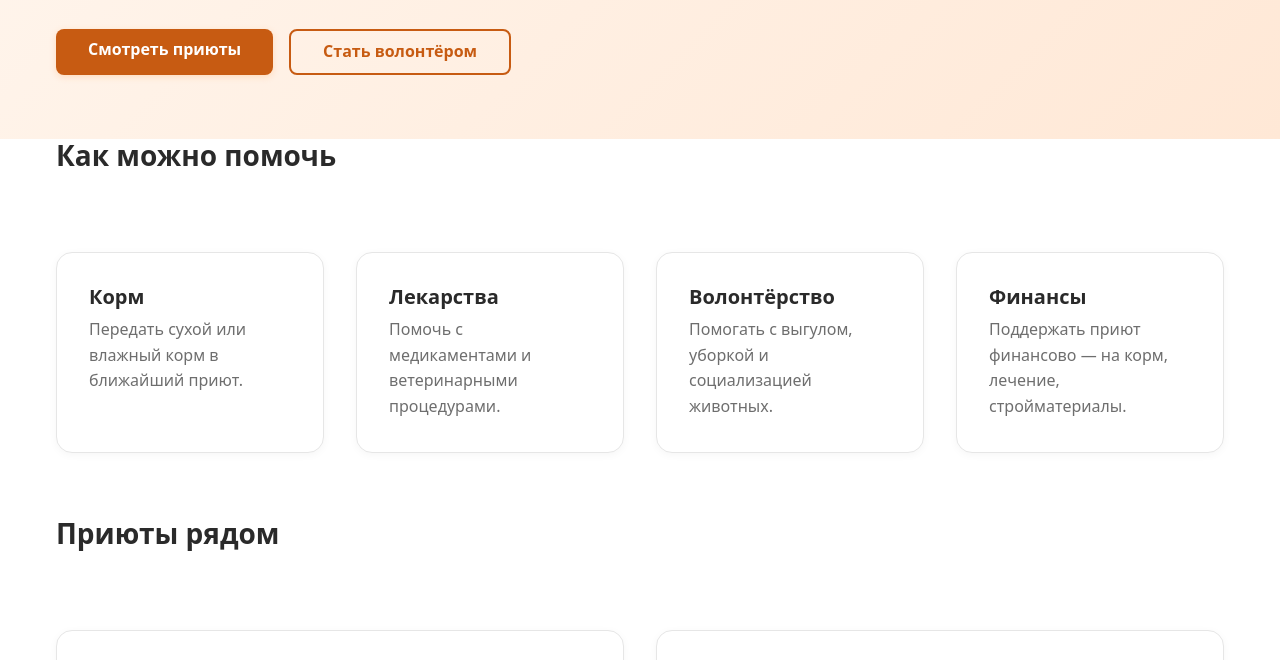
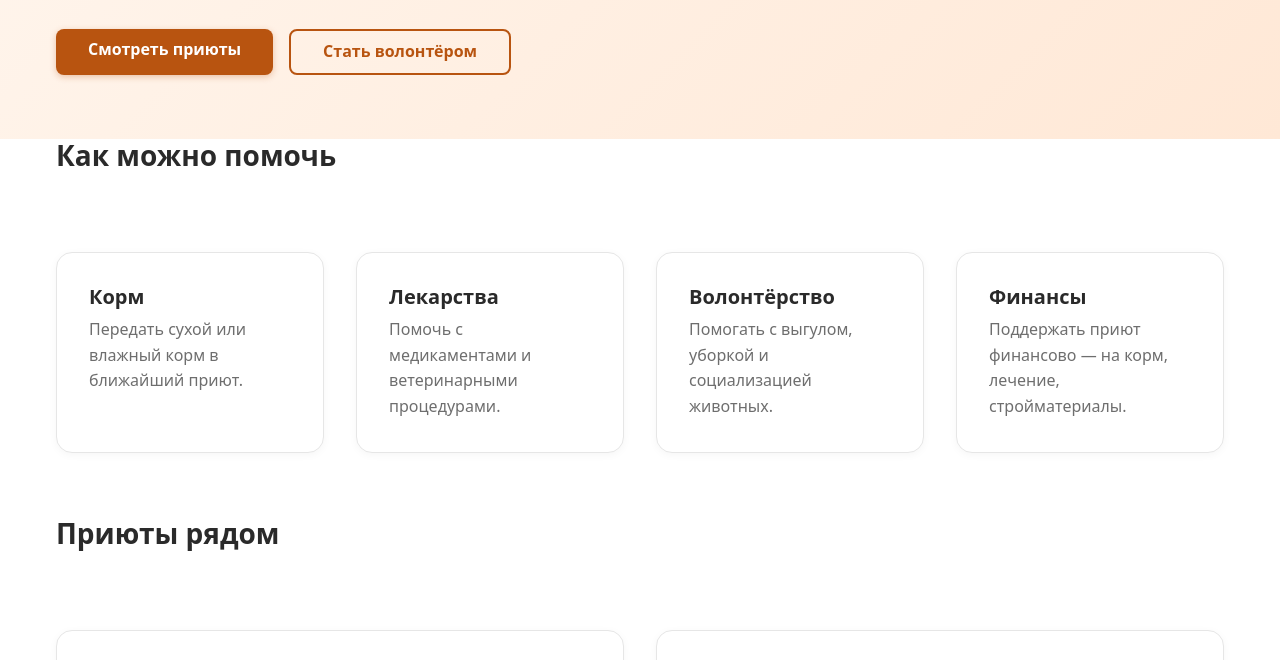
Before and after one commit to 23hoose/project.web, a plain HTML site: page index.html in a window 1280 px wide. Shown: the part 308-968 px from the top of the page. Drawn offline with Linux system fonts and the light colour scheme; grey boxes are pictures that could not be loaded.

Commit message:
Improve brand color contrast to meet WCAG AA for button text

```diff
--- a/css/tokens.css
+++ b/css/tokens.css
@@ -4,9 +4,9 @@
 
 :root {
   /* Цвета */
-  --color-primary:        #C75B12;
-  --color-primary-hover:  #A8490E;
-  --color-primary-active: #8A3A0B;
+  --color-primary:        #B85410;
+  --color-primary-hover:  #9C450D;
+  --color-primary-active: #803709;
   --color-text:           #2A2A2A;
   --color-muted:          #6E6E6E;
   --color-bg:             #FFFFFF;
@@ -46,5 +46,5 @@
   --shadow-sm: 0 1px 2px rgba(0, 0, 0, 0.06);
   --shadow-card: 0 2px 8px rgba(0, 0, 0, 0.04);
   --shadow-card-hover: 0 8px 24px rgba(0, 0, 0, 0.10);
-  --shadow-button: 0 2px 6px rgba(255, 168, 92, 0.30);
+  --shadow-button: 0 2px 6px rgba(184, 84, 16, 0.30);
 }
```
